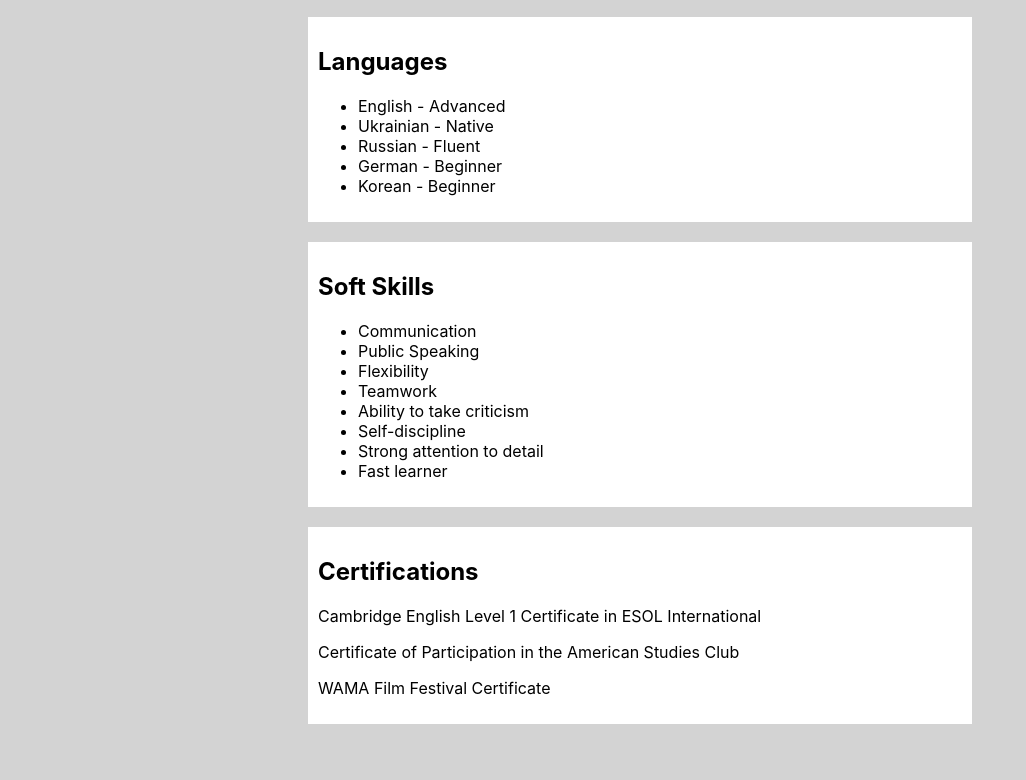
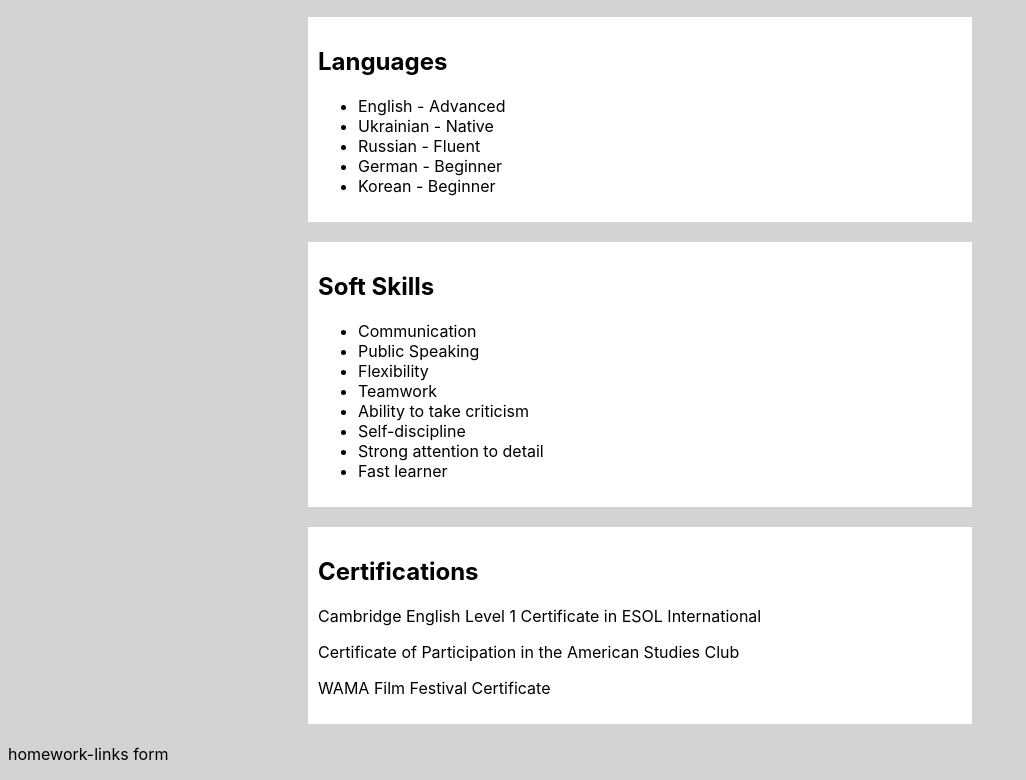
Before and after one commit to olhapelenska/homeworkresume, a plain HTML site: page index.html in a window 1280 px wide. Shown: the part 1149-1929 px from the top of the page, without its empty margins (0-1026 px from the left). Before the commit the page ends 1893 px from the top, so only its background shows below. Drawn offline with Linux system fonts and the light colour scheme.

Commit message:
init commit

```diff
--- a/index.html
+++ b/index.html
@@ -1,5 +1,6 @@
 <!DOCTYPE html>
 <html lang="en">
+
 <head>
   <meta charset="UTF-8" />
   <meta name="viewport" content="width=device-width, initial-scale=1.0" />
@@ -36,16 +37,10 @@
       <ul>
         <li><a href="mailto:pelenska.olya@gmail.com">Email</a></li>
         <li>
-            <a href="https://www.facebook.com/olya.pelenska" target="_blank"
-              >Facebook</a
-            >
+          <a href="https://www.facebook.com/olya.pelenska" target="_blank">Facebook</a>
         </li>
         <li>
-            <a
-              href="https://www.linkedin.com/in/olha-pelenska-8049a7159/"
-              target="_blank"
-              >Linkedin</a
-            >
+          <a href="https://www.linkedin.com/in/olha-pelenska-8049a7159/" target="_blank">Linkedin</a>
         </li>
       </ul>
     </nav>
@@ -109,5 +104,10 @@
     <p>Certificate of Participation in the American Studies Club</p>
     <p>WAMA Film Festival Certificate</p>
   </section>
+  <p>
+    <a href="https://olhapelenska.github.io/homework-links/">homework-links</a>
+    <a href="https://olhapelenska.github.io/form/">form</a>
+  </p>
 </body>
+
 </html>
```
Lines whose indentation alone changed are shown as unchanged.
